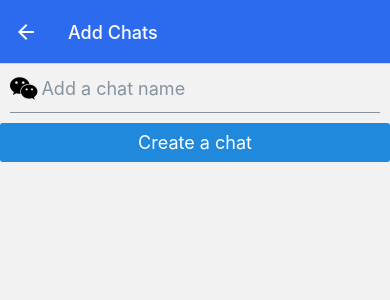
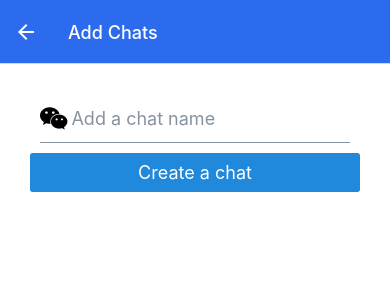
Before and after one commit to humphrey-mutuma/react-native-chatApp, a React Native app: screen /AddChat in a window 390 px wide. Shown: the top 300 px of the page. Built offline with nearby package versions, Linux system fonts and the light colour scheme; no server answers; the database is empty.

Commit message:
fetch data from firestore and render on the UI

```diff
--- a/components/CustomListItem.js
+++ b/components/CustomListItem.js
@@ -2,9 +2,9 @@ import { View, Text, StyleSheet } from "react-native";
 import React from "react";
 import { Avatar, ListItem } from "@rneui/themed";
 
-const CustomListItem = () => {
+const CustomListItem = ({ chatName, id }) => {
   return (
-    <ListItem>
+    <ListItem key={id} bottomDivider>
       <Avatar
         rounded
         source={{
@@ -13,7 +13,7 @@ const CustomListItem = () => {
       />
       <ListItem.Content>
         <ListItem.Title style={{ fontWeight: "800" }}>
-          React Chat group
+          {chatName}
         </ListItem.Title>
         <ListItem.Subtitle numberOfLines={1} ellipsizeMode="tail">
           Lorem ipsum dolor sit amet consectetur adipisicing elit. Aperiam,
--- a/screens/AddChat.js
+++ b/screens/AddChat.js
@@ -16,7 +16,7 @@ export default function AddChat({ navigation }) {
 
   const createChat = async () => {
     await addDoc(collection(db, "chats"), {
-      chatName:input
+      chatName: input,
     })
       .then(() => {
         navigation.goBack();
@@ -24,7 +24,7 @@ export default function AddChat({ navigation }) {
       .catch((err) => alert(err));
   };
   return (
-    <View>
+    <View style={styles.container}>
       <Input
         value={input}
         placeholder="Add a chat name"
@@ -39,4 +39,10 @@ export default function AddChat({ navigation }) {
   );
 }
 
-const styles = StyleSheet.create({});
+const styles = StyleSheet.create({
+  container: {
+    backgroundColor: "white",
+    padding: 30,
+    height: "100%",
+  },
+});
--- a/screens/HomeScreen.js
+++ b/screens/HomeScreen.js
@@ -1,13 +1,22 @@
-import { View, Text, ScrollView, TouchableOpacity } from "react-native";
-import React, { useLayoutEffect } from "react";
+import {
+  View,
+  Text,
+  ScrollView,
+  TouchableOpacity,
+  AsyncStorage,
+} from "react-native";
+import React, { useEffect, useLayoutEffect, useState } from "react";
 import { SafeAreaView } from "react-native";
 import { StatusBar } from "expo-status-bar";
 import CustomListItem from "../components/CustomListItem";
 import { Avatar, Button } from "@rneui/themed";
-import { auth } from "../firebase";
+import { auth, db } from "../firebase";
 import { signOut } from "firebase/auth";
 import { AntDesign, SimpleLineIcons } from "@expo/vector-icons";
+import { collection, getDocs, orderBy } from "firebase/firestore";
+
 const HomeScreen = ({ navigation }) => {
+  const [chats, setChats] = useState([]);
   const logOut = () => {
     signOut(auth)
       .then(() => {
@@ -16,6 +25,24 @@ const HomeScreen = ({ navigation }) => {
       })
       .catch((error) => alert(error.message));
   };
+
+  useEffect(() => {
+    // declare the async data fetching function
+    const fetchData = async () => {
+      const querySnapshot = await getDocs(collection(db, "chats"));
+      querySnapshot.forEach((doc) => {
+        setChats((prev) => [{ id: doc.id, data: doc.data() }, ...prev]);
+      });
+    };
+
+    // call the function
+    fetchData()
+      // make sure to catch any error
+      .catch((error) => alert(error.message));
+  }, [navigation]);
+
+  // console.log("chats", chats);
+
   useLayoutEffect(() => {
     navigation.setOptions({
       title: "Home",
@@ -60,7 +87,9 @@ const HomeScreen = ({ navigation }) => {
     <SafeAreaView>
       <StatusBar style="dark" />
       <ScrollView>
-        <CustomListItem />
+        {chats.map(({ id, data: { chatName } }) => (
+          <CustomListItem key={id} id={id} chatName={chatName} />
+        ))}
       </ScrollView>
     </SafeAreaView>
   );
```
